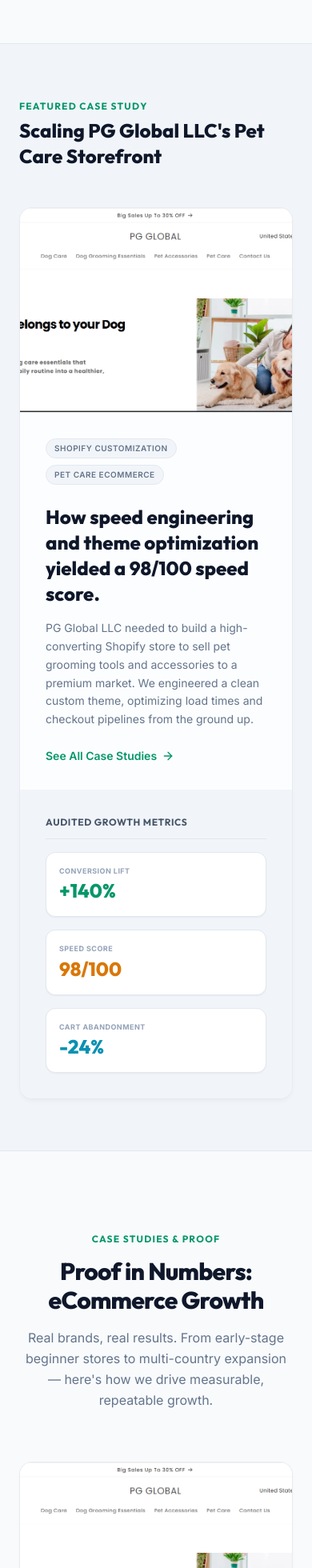
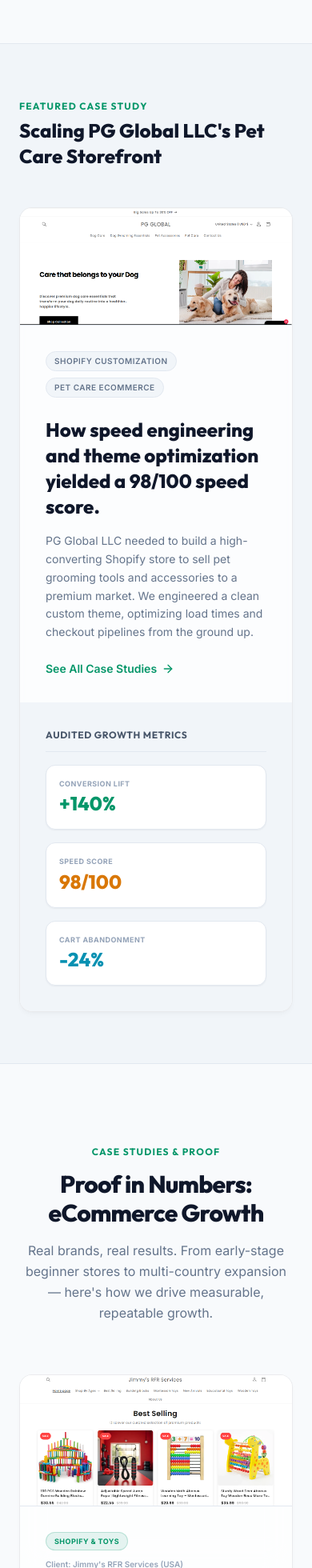
Before and after one commit to rajashahnawaz680-stack/Portfolio, a Next.js app: page / in a window 390 px wide. Shown: the part 4038-5998 px from the top of the page at 80% size. Built offline with nearby package versions, Linux system fonts and the light colour scheme.

Commit message:
Fix image cropping on mobile and remove duplicate PG Global case study

```diff
--- a/src/app/page.tsx
+++ b/src/app/page.tsx
@@ -171,25 +171,6 @@
   ];
 
   const caseStudies = [
-    {
-      id: "pgglobal",
-      category: "shopify",
-      categoryLabel: "Shopify & Pet Care",
-      title: "PG Global LLC — Custom Pet Care Storefront",
-      client: "PG Global LLC (USA)",
-      challenge:
-        "PG Global LLC needed a high-converting Shopify store to sell pet grooming tools and accessories to a premium market — starting from scratch with zero online presence.",
-      strategy:
-        "We engineered a clean custom Shopify theme, optimized database queries and asset delivery pipelines to achieve a 98/100 Speed Index. Dedicated pet essential layouts were designed for maximum clarity.",
-      results: [
-        { label: "Conversion Rate", value: "+140% Increase" },
-        { label: "Speed Score", value: "98/100 Index" },
-        { label: "Cart Abandonment", value: "-24% Reduction" },
-      ],
-      tags: ["Shopify Customization", "Speed Optimization", "Pet Care eCommerce"],
-      image: "/pgglobal.png",
-      url: "https://www.pggloballlc.com/",
-    },
     {
       id: "jimmys",
       category: "shopify",
@@ -514,11 +495,11 @@
 
           <div className="glass-card rounded-2xl overflow-hidden flex flex-col border border-slate-200 shadow-sm group">
             {/* Full-width screenshot */}
-            <div className="relative w-full h-64 md:h-[450px] overflow-hidden border-b border-slate-200">
+            <div className="relative w-full overflow-hidden border-b border-slate-200 bg-slate-50 flex items-center justify-center">
               <img
                 src="/pgglobal.png"
                 alt="PG Global LLC Website Preview"
-                className="w-full h-full object-cover object-top transition-transform duration-500 group-hover:scale-[1.01]"
+                className="w-full h-auto object-contain object-top transition-transform duration-500 group-hover:scale-[1.01]"
               />
             </div>
 
@@ -593,11 +574,11 @@
                 className="glass-card rounded-2xl overflow-hidden flex flex-col border border-slate-200 shadow-sm group"
               >
                 {/* Screenshot full-width */}
-                <div className="relative w-full h-64 md:h-[400px] lg:h-[450px] overflow-hidden border-b border-slate-200">
+                <div className="relative w-full overflow-hidden border-b border-slate-200 bg-slate-50 flex items-center justify-center">
                   <img
                     src={cs.image}
                     alt={`${cs.title} Site Screenshot`}
-                    className="w-full h-full object-cover object-top transition-transform duration-500 group-hover:scale-[1.01]"
+                    className="w-full h-auto object-contain object-top transition-transform duration-500 group-hover:scale-[1.01]"
                   />
                 </div>
 
```
